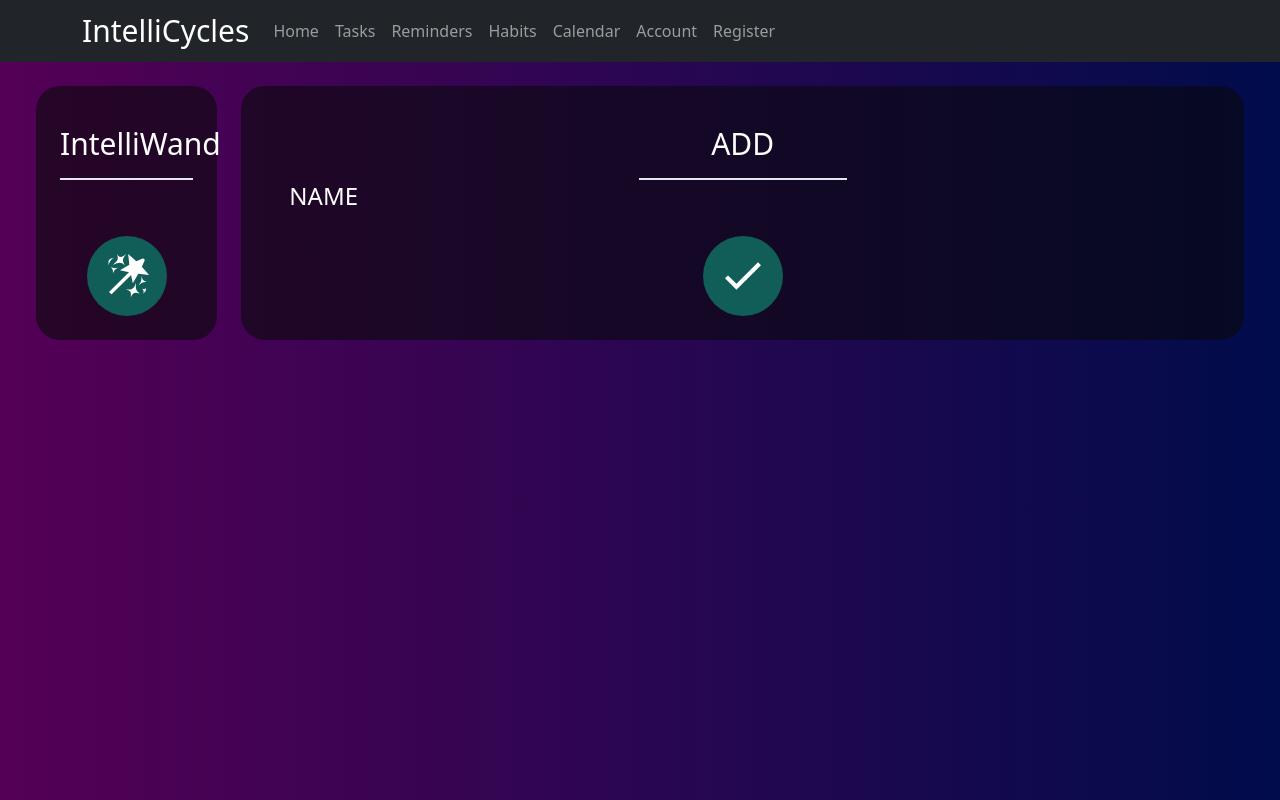
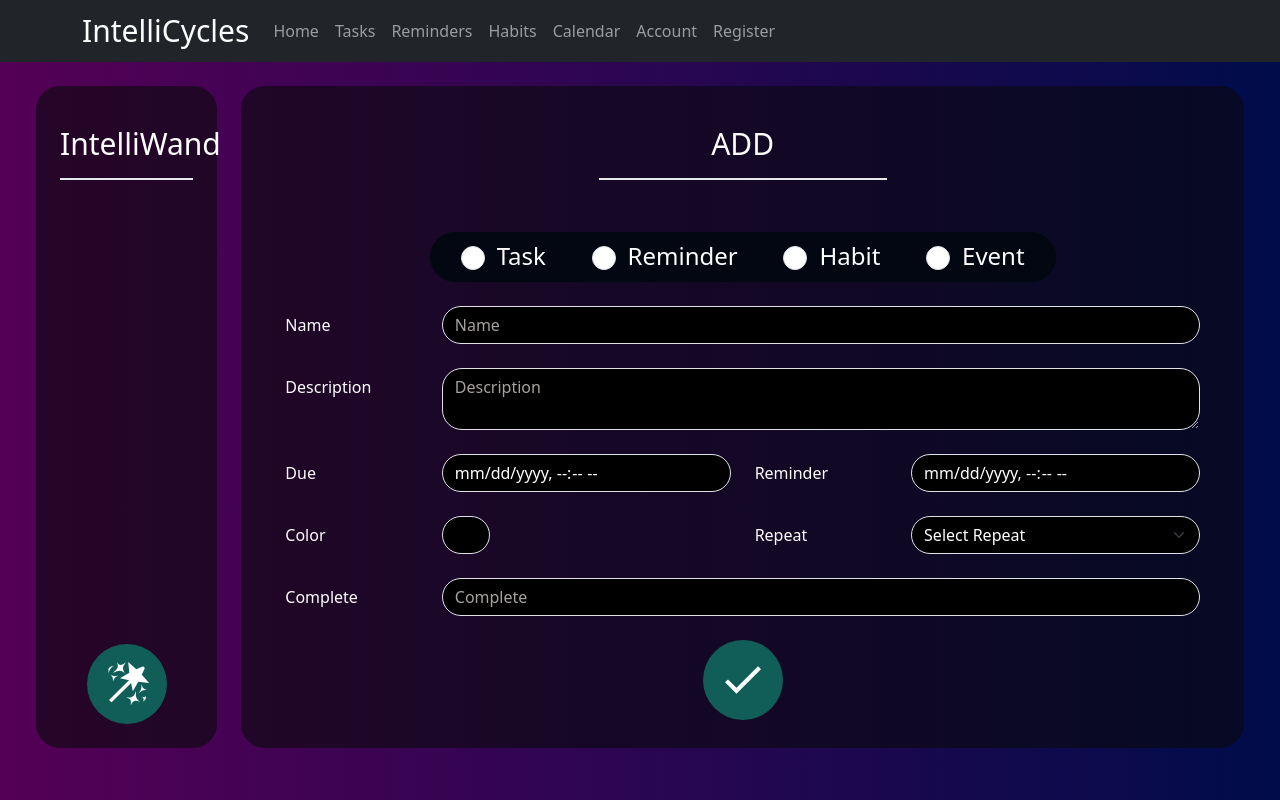
Before and after one commit to yemregumus/IntelliCycles, a React (Vite) app in the folder Frontend/: page /add in a window 1280 px wide. Built offline with nearby package versions, Linux system fonts and the light colour scheme; no server answers.

Commit message:
framework for addFom created.

```diff
--- a/Frontend/src/components/AddForm.jsx
+++ b/Frontend/src/components/AddForm.jsx
@@ -1,29 +1,201 @@
-import React from "react";
-import { Container, Row, Col } from "react-bootstrap";
+import React, { useState } from "react";
+import { Container, Row, Col, Form, Button, Tooltip, OverlayTrigger } from "react-bootstrap";
 import { IoMdCheckmark } from "react-icons/io";
 import { useNavigate } from "react-router-dom";
 
-const Schedule = () => {
+const AddForm = () => {
   const navigate = useNavigate();
 
+  const [formData, setFormData] = useState({
+    type: '',
+    name: '',
+    description: '',
+    reminder: '',
+    color: '',
+    repeat: '',
+    due: '',
+    complete: ''
+  });
+
+  const handleChange = (e) => {
+    const { name, value } = e.target;
+    setFormData({ ...formData, [name]: value });
+  };
+
+  const handleSubmit = (e) => {
+    e.preventDefault();
+    console.log(formData);
+  };
+
+  const renderTooltip = (props) => (
+    <Tooltip id="button-tooltip" {...props}>
+      <strong>Basic:</strong> Access to basic features.<br />
+      <strong>Premium:</strong> Access to all features.
+    </Tooltip>
+  );
+
+  const getRadioClass = (type) => {
+    return formData.type === type
+      ? 'text-black bg-white rounded-full px-16 transition duration-150'
+      : 'text-white transition duration-150';
+  };
+
   return (
-    <Container className="text-white mt-4 rounded-3xl bg-zinc-950 bg-opacity-60 p-4 px-5 h-full flex flex-col justify-between">
-      <div>
-        <div className="text-center border-b-2 text-3xl py-3 max-w-52 mx-auto" >
-          ADD
-        </div>
-        <Row>
-          <Col className="text-2xl">
-            NAME
+    <Container className="text-white text-center mt-4 rounded-3xl bg-zinc-950 bg-opacity-60 pt-4 h-full px-10">
+      <h3 className="text-center mb-5 text-3xl border-b-2 p-3 max-w-72 mx-auto">ADD</h3>
+      <Form onSubmit={handleSubmit} className="p-1 rounded-xl">
+        <Form.Group as={Row} controlId="formType" className="mb-4">
+          <Col sm={10} className="d-flex text-2xl justify-content-around bg-gray-950 p-2 rounded-full w-4/6 mx-auto">
+            <Form.Check
+              type="radio"
+              label="Task"
+              name="type"
+              value="task"
+              checked={formData.type === 'task'}
+              onChange={handleChange}
+              className={getRadioClass('task')}
+            />
+            <Form.Check
+              type="radio"
+              label="Reminder"
+              name="type"
+              value="reminder"
+              checked={formData.type === 'reminder'}
+              onChange={handleChange}
+              className={getRadioClass('reminder')}
+            />
+            <Form.Check
+              type="radio"
+              label="Habit"
+              name="type"
+              value="habit"
+              checked={formData.type === 'habit'}
+              onChange={handleChange}
+              className={getRadioClass('habit')}
+            />
+            <Form.Check
+              type="radio"
+              label="Event"
+              name="type"
+              value="event"
+              checked={formData.type === 'event'}
+              onChange={handleChange}
+              className={getRadioClass('event')}
+            />
           </Col>
-          <Col>
-
+        </Form.Group>
+        <Form.Group as={Row} controlId="formName" className="mb-4">
+          <Form.Label column sm={2} className="text-left">Name</Form.Label>
+          <Col sm={10}>
+            <Form.Control
+              type="text"
+              placeholder="Name"
+              name="name"
+              value={formData.name}
+              onChange={handleChange}
+              required
+              className="bg-black text-white placeholder-stone-400 rounded-full"
+            />
           </Col>
-        </Row>
-      </div>
-      <IoMdCheckmark className="bg-teal-800 hover:bg-teal-950 transition duration-150 p-3 rounded-full mx-auto" color="white" size={80} onClick={() => navigate('/add')} />
+        </Form.Group>
+        <Form.Group as={Row} controlId="formDescription" className="mb-4">
+          <Form.Label column sm={2} className="text-left">Description</Form.Label>
+          <Col sm={10}>
+            <Form.Control
+              as="textarea"
+              placeholder="Description"
+              name="description"
+              value={formData.description}
+              onChange={handleChange}
+              required
+              className="bg-black text-white placeholder-stone-400 rounded-[20px]"
+            />
+          </Col>
+        </Form.Group>
+        <Form.Group as={Row} controlId="formDueReminder" className="mb-4">
+          <Form.Label column sm={2} className="text-left">Due</Form.Label>
+          <Col sm={4}>
+            <Form.Control
+              type="datetime-local"
+              placeholder="Due"
+              name="due"
+              value={formData.due}
+              onChange={handleChange}
+              required
+              className="bg-black text-white placeholder-stone-400 rounded-full"
+            />
+          </Col>
+          <Form.Label column sm={2} className="text-left">Reminder</Form.Label>
+          <Col sm={4}>
+            <Form.Control
+              type="datetime-local"
+              placeholder="Reminder"
+              name="reminder"
+              value={formData.reminder}
+              onChange={handleChange}
+              required
+              className="bg-black text-white placeholder-stone-400 rounded-full"
+            />
+          </Col>
+        </Form.Group>
+        <Form.Group as={Row} controlId="formColorRepeat" className="mb-4">
+          <Form.Label column sm={2} className="text-left">Color</Form.Label>
+          <Col sm={4}>
+            <Form.Control
+              type="color"
+              placeholder="Color"
+              name="color"
+              value={formData.color}
+              onChange={handleChange}
+              required
+              className="bg-black text-white placeholder-stone-400 w-1/6 rounded-full"
+            />
+          </Col>
+          <Form.Label column sm={2} className="text-left">Repeat</Form.Label>
+          <Col sm={4}>
+            <Form.Select
+              name="repeat"
+              value={formData.repeat}
+              onChange={handleChange}
+              required
+              className="bg-black text-white placeholder-stone-400 rounded-full"
+            >
+              <option value="">Select Repeat</option>
+              <option value="daily">Daily</option>
+              <option value="weekly">Weekly</option>
+              <option value="monthly">Monthly</option>
+              <option value="yearly">Yearly</option>
+            </Form.Select>
+          </Col>
+        </Form.Group>
+        <Form.Group as={Row} controlId="formComplete" className="mb-4">
+          <Form.Label column sm={2} className="text-left">Complete</Form.Label>
+          <Col sm={10}>
+            <Form.Control
+              type="text"
+              placeholder="Complete"
+              name="complete"
+              value={formData.complete}
+              onChange={handleChange}
+              required
+              className="bg-black text-white placeholder-stone-400 rounded-full"
+            />
+          </Col>
+        </Form.Group>
+        <Form.Group as={Row}>
+           <Col className="flex justify-center">
+             <IoMdCheckmark
+               type="submit" // Add type="submit" to make the button act as a submit button
+               className="bg-teal-800 hover:bg-teal-950 transition duration-150 p-3 rounded-full mx-auto"
+               color="white"
+               size={80}
+               onClick={handleSubmit} // Remove onClick event from here
+             />
+           </Col>
+         </Form.Group>
+      </Form>
     </Container>
   );
 };
 
-export default Schedule;
+export default AddForm;
```
